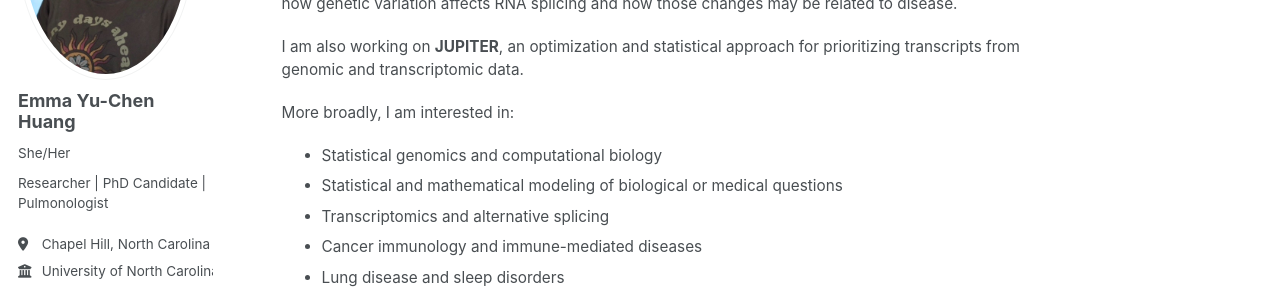
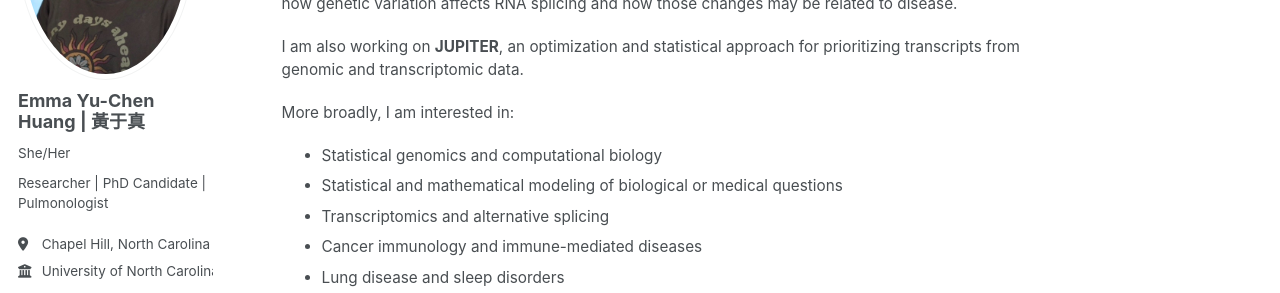
Before and after one commit to yuchen-hahaha/yuchen-hahaha.github.io, a Jekyll site: the page built from index.md, in a window 1280 px wide. Shown: the part 277-570 px from the top of the page. Built offline with Jekyll 4.4.1, drawn with Linux system fonts in a browser that asks for light colours; a style sheet for code colours, icons or effects is not loaded.

Commit message:
Update author name with Chinese characters

```diff
--- a/_config.yml
+++ b/_config.yml
@@ -23,7 +23,7 @@ repository               : "yuchen-hahaha/yuchen-hahaha.github.io"
 
 author:
   avatar           : "profile.png"
-  name             : "Emma Yu-Chen Huang"
+  name             : "Emma Yu-Chen Huang | 黃于真"
   pronouns         : "She/Her"
   bio              : "Researcher | PhD Candidate | Pulmonologist"
   location         : "Chapel Hill, North Carolina"
```
